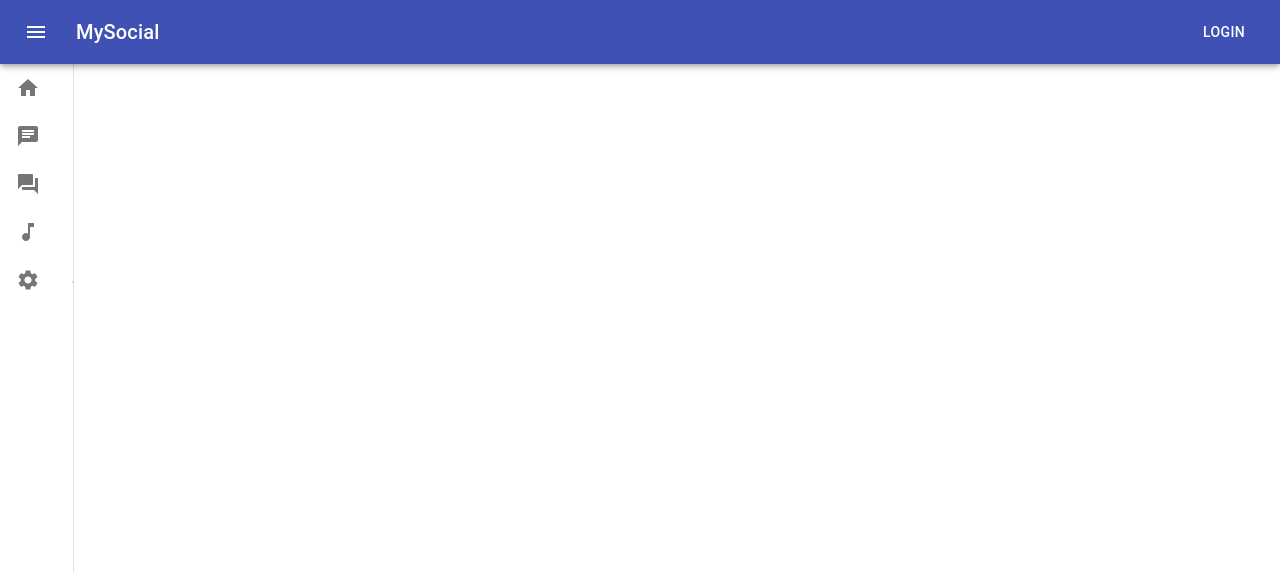
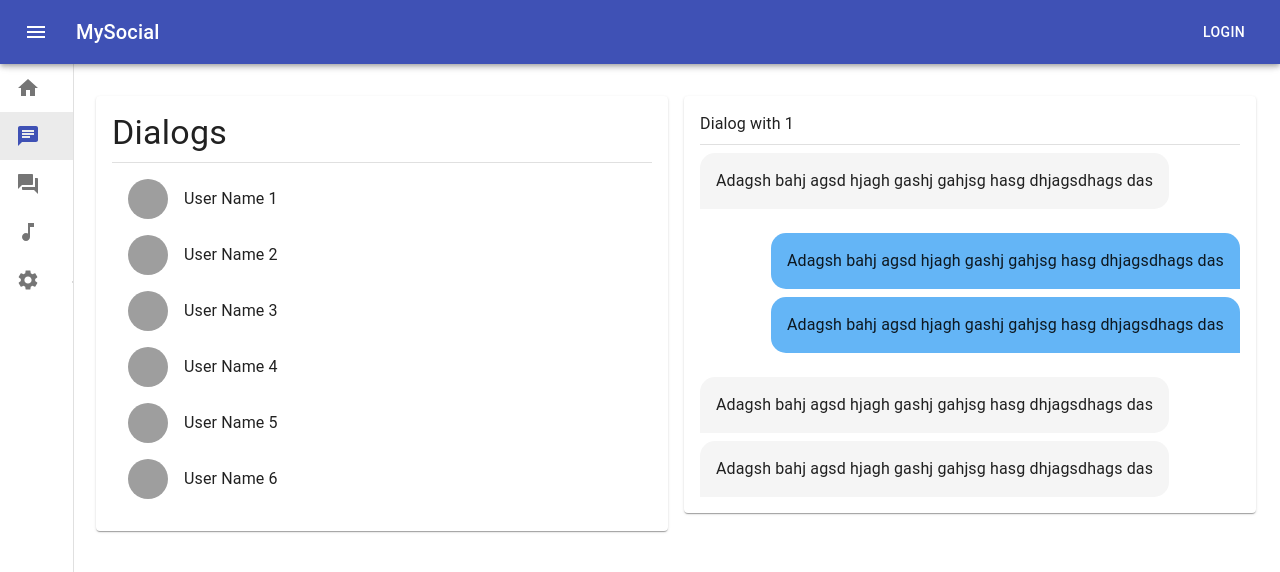
Before and after one commit to sasa97972/react-social, a React (Create React App) app: page /dialogs/1 in a window 1280 px wide. Shown: the top 572 px of the page. Built offline with nearby package versions, Linux system fonts and the light colour scheme; grey boxes are pictures that could not be loaded.

Commit message:
Added messages routing

```diff
--- a/src/components/Dialogs/Dialogs.js
+++ b/src/components/Dialogs/Dialogs.js
@@ -1,4 +1,5 @@
 import React from 'react';
+import { Route } from 'react-router-dom';
 import {
   makeStyles,
   Typography,
@@ -24,7 +25,6 @@ const useStyles = makeStyles((theme) => ({
 
 const Dialogs = () => {
   const classes = useStyles();
-  const currentUser = 'User Name 1';
 
   return (
     <Container className={classes.wrapper}>
@@ -39,9 +39,11 @@ const Dialogs = () => {
           </Paper>
         </Grid>
         <Grid item xs={6}>
-          <Paper className={classes.paper}>
-            <Messages userName={currentUser} />
-          </Paper>
+          <Route path="/dialogs/:dialogId">
+            <Paper className={classes.paper}>
+              <Messages />
+            </Paper>
+          </Route>
         </Grid>
       </Grid>
     </Container>
--- a/src/components/Dialogs/Messages/Messages.js
+++ b/src/components/Dialogs/Messages/Messages.js
@@ -1,7 +1,35 @@
 import React from 'react';
-import PropTypes from 'prop-types';
 import { Divider, makeStyles, Typography } from '@material-ui/core';
 import MessagesList from './MessagesList';
+import { useParams } from 'react-router-dom';
+
+const messages = [
+  {
+    id: 1,
+    type: 'question',
+    text: 'Adagsh bahj agsd hjagh gashj gahjsg hasg dhjagsdhags das',
+  },
+  {
+    id: 2,
+    type: 'answer',
+    text: 'Adagsh bahj agsd hjagh gashj gahjsg hasg dhjagsdhags das',
+  },
+  {
+    id: 3,
+    type: 'answer',
+    text: 'Adagsh bahj agsd hjagh gashj gahjsg hasg dhjagsdhags das',
+  },
+  {
+    id: 4,
+    type: 'question',
+    text: 'Adagsh bahj agsd hjagh gashj gahjsg hasg dhjagsdhags das',
+  },
+  {
+    id: 5,
+    type: 'question',
+    text: 'Adagsh bahj agsd hjagh gashj gahjsg hasg dhjagsdhags das',
+  },
+];
 
 const useStyles = makeStyles((theme) => ({
   wrapper: {
@@ -15,22 +43,19 @@ const useStyles = makeStyles((theme) => ({
   },
 }));
 
-const Messages = ({ userName }) => {
+const Messages = () => {
   const classes = useStyles();
+  const { dialogId } = useParams();
 
   return (
     <>
       <Typography variant="body1" component="h2" className={classes.header}>
-        Dialog with {userName}
+        Dialog with {dialogId}
       </Typography>
       <Divider />
-      <MessagesList />
+      <MessagesList messages={Number(dialogId) === 1 ? messages : []} />
     </>
   );
 };
 
-Messages.propTypes = {
-  userName: PropTypes.string.isRequired,
-};
-
 export default Messages;
--- a/src/components/Dialogs/Messages/MessagesList.js
+++ b/src/components/Dialogs/Messages/MessagesList.js
@@ -1,34 +1,7 @@
 import React from 'react';
-import { Box, makeStyles } from '@material-ui/core';
+import PropTypes from 'prop-types';
+import { Box, makeStyles, Typography } from '@material-ui/core';
 import MessagesListItem from './MessagesListItem';
-
-const messages = [
-  {
-    id: 1,
-    type: 'question',
-    text: 'Adagsh bahj agsd hjagh gashj gahjsg hasg dhjagsdhags das',
-  },
-  {
-    id: 2,
-    type: 'answer',
-    text: 'Adagsh bahj agsd hjagh gashj gahjsg hasg dhjagsdhags das',
-  },
-  {
-    id: 3,
-    type: 'answer',
-    text: 'Adagsh bahj agsd hjagh gashj gahjsg hasg dhjagsdhags das',
-  },
-  {
-    id: 4,
-    type: 'question',
-    text: 'Adagsh bahj agsd hjagh gashj gahjsg hasg dhjagsdhags das',
-  },
-  {
-    id: 5,
-    type: 'question',
-    text: 'Adagsh bahj agsd hjagh gashj gahjsg hasg dhjagsdhags das',
-  },
-];
 
 const useStyles = makeStyles((theme) => ({
   container: {
@@ -38,14 +11,25 @@ const useStyles = makeStyles((theme) => ({
   },
 }));
 
-const MessagesList = () => {
+const MessagesList = ({ messages }) => {
   const classes = useStyles();
 
-  const Messages = messages.map(({ id, ...message }) => (
-    <MessagesListItem key={id} {...message} />
-  ));
+  const Messages =
+    messages && messages.length ? (
+      messages.map(({ id, ...message }) => (
+        <MessagesListItem key={id} {...message} />
+      ))
+    ) : (
+      <Typography variant="body1" component="p">
+        There are no messages
+      </Typography>
+    );
 
   return <Box className={classes.container}>{Messages}</Box>;
 };
 
+MessagesList.propTypes = {
+  messages: PropTypes.arrayOf(PropTypes.object),
+};
+
 export default MessagesList;
--- a/src/components/Dialogs/Messages/MessagesListItem.js
+++ b/src/components/Dialogs/Messages/MessagesListItem.js
@@ -16,7 +16,7 @@ const useStyles = makeStyles((theme) => ({
   messageAnswer: {
     alignSelf: 'flex-end',
     backgroundColor: theme.palette.info.light,
-    borderRadius: '10px 10px 0 10px',
+    borderRadius: '15px 15px 0 15px',
 
     '& + &': {
       marginTop: theme.spacing(1),
@@ -25,7 +25,7 @@ const useStyles = makeStyles((theme) => ({
   messageQuestion: {
     alignSelf: 'flex-start',
     backgroundColor: grey[100],
-    borderRadius: '10px 10px 10px 0',
+    borderRadius: '15px 15px 15px 0',
 
     '& + &': {
       marginTop: theme.spacing(1),
--- a/src/components/Dialogs/Users/UsersItem.js
+++ b/src/components/Dialogs/Users/UsersItem.js
@@ -1,4 +1,5 @@
-import React from 'react';
+import React, { forwardRef, useMemo } from 'react';
+import { Link } from 'react-router-dom';
 import {
   Avatar,
   ListItem,
@@ -6,9 +7,24 @@ import {
   ListItemText,
 } from '@material-ui/core';
 
-const UsersItem = ({ name, avatar, selected }) => {
+const UsersItem = ({ id, name, avatar, selected }) => {
+  const RouterLink = useMemo(
+    () =>
+      forwardRef((itemProps, ref) => (
+        <Link
+          to={{
+            pathname: `/dialogs/${id}`,
+            state: { dialogId: id },
+          }}
+          ref={ref}
+          {...itemProps}
+        />
+      )),
+    [id]
+  );
+
   return (
-    <ListItem button selected={selected}>
+    <ListItem button selected={selected} component={RouterLink}>
       <ListItemAvatar>
         <Avatar alt={name} src={avatar} />
       </ListItemAvatar>
--- a/src/components/Dialogs/Users/UsersList.js
+++ b/src/components/Dialogs/Users/UsersList.js
@@ -1,18 +1,21 @@
 import React from 'react';
+import { useLocation } from 'react-router-dom';
 import { List } from '@material-ui/core';
 import UsersItem from './UsersItem';
 
 const UsersList = () => {
   const usersCount = 6;
+  const dialogId = useLocation().state?.dialogId;
 
   const Users = new Array(usersCount)
     .fill('')
     .map((_, i) => (
       <UsersItem
         key={i}
+        id={i + 1}
         name={`User Name ${i + 1}`}
         avatar={`https://material-ui.com/static/images/avatar/${i + 1}.jpg`}
-        selected={i === 0}
+        selected={i + 1 === Number(dialogId)}
       />
     ));
 
--- a/src/components/Header/Menu/Menu.js
+++ b/src/components/Header/Menu/Menu.js
@@ -47,7 +47,9 @@ const Menu = ({ open, onClose }) => {
   const MenuItems = routes.map(({ path: href, name, Icon }, index) => (
     <MenuItem
       key={index}
-      selected={href === pathname}
+      selected={
+        pathname === href || pathname.match(new RegExp(`${href}/.+`)) !== null
+      }
       href={href}
       name={name}
       Icon={Icon}
--- a/src/components/Routing/Routing.js
+++ b/src/components/Routing/Routing.js
@@ -6,8 +6,8 @@ import classes from './Routing.module.scss';
 
 const Routing = () => {
   const ref = React.createRef();
-  const Routes = routes.map(({ path, Component }) => (
-    <Route key={path} path={path} exact>
+  const Routes = routes.map(({ path, Component, exact }) => (
+    <Route key={path} path={path} exact={exact}>
       <CSSTransition
         in
         appear
--- a/src/config/routes.js
+++ b/src/config/routes.js
@@ -14,30 +14,35 @@ export const routes = [
   {
     name: 'Profile',
     path: '/',
+    exact: true,
     Component: Profile,
     Icon: HomeIcon,
   },
   {
     name: 'Messages',
     path: '/dialogs',
+    exact: false,
     Component: Dialogs,
     Icon: MailIcon,
   },
   {
     name: 'News',
     path: '/news',
+    exact: true,
     Component: News,
     Icon: NewsIcon,
   },
   {
     name: 'Music',
     path: '/music',
+    exact: true,
     Component: Music,
     Icon: MusicIcon,
   },
   {
     name: 'Settings',
     path: '/settings',
+    exact: true,
     Component: Settings,
     Icon: SettingsIcon,
   },
```
